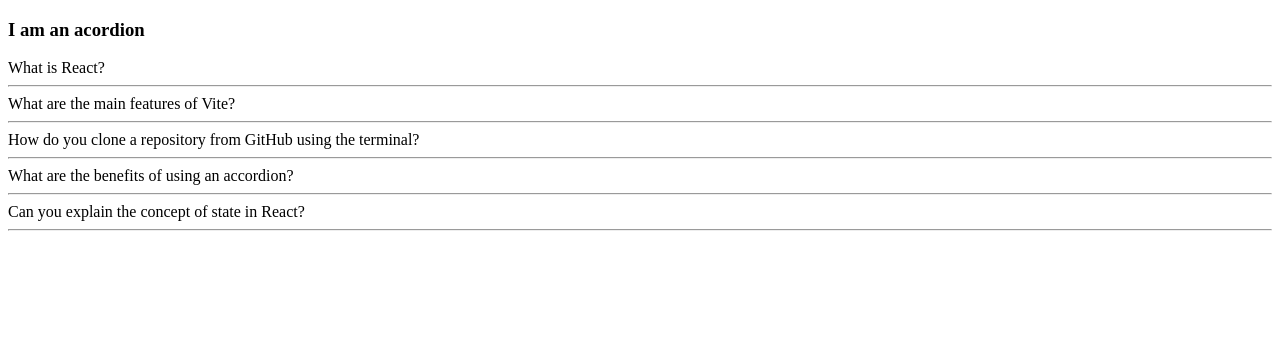
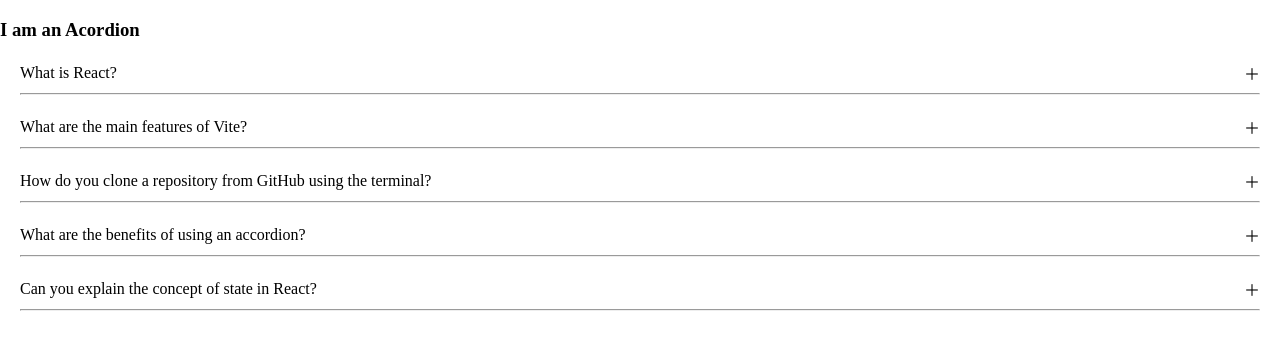
Before and after one commit to KenKambi/25reactprojects, a React (Vite) app in the folder 25reactprojects/: page / in a window 1280 px wide. Shown: the top 350 px of the page. Built offline with nearby package versions, Linux system fonts and the light colour scheme.

Commit message:
style.css

```diff
--- a/25reactprojects/components/acordion/Acordion.jsx
+++ b/25reactprojects/components/acordion/Acordion.jsx
@@ -1,18 +1,22 @@
 import { useState } from "react";
 
+export default function Acordion(props) {
+  const [ans, setAns] = useState(false);
 
-export default function Acordion(props) {
-  const [ans, setAns] = useState(false)
-
-  function showAns (){
-    setAns(prevAns => !prevAns)
+  function showAns() {
+    setAns((prevAns) => !prevAns);
   }
 
   return (
-    <>
-        <div onClick={showAns}> {props.acordion.question} </div>
-        { ans && <div> {props.acordion.answer} </div>}
-        <hr />
-    </>
+    <main className="main-section">
+      <div className="question" onClick={showAns}>
+        {" "}
+        {props.acordion.question}
+        {ans ? <span > &#65293; </span> : <span >  &#65291; </span>}
+      </div>
+
+      {ans && <div className="answer"> {props.acordion.answer} </div>}
+      <hr />
+    </main>
   );
 }
--- a/25reactprojects/components/acordion/style.css
+++ b/25reactprojects/components/acordion/style.css
@@ -0,0 +1,14 @@
+
+body {
+    margin: 0;
+}
+
+.main-section {
+    margin: 20px;
+}
+
+.question {
+    display: flex;
+    justify-content: space-between;
+    align-items: center;
+}
--- a/25reactprojects/src/App.jsx
+++ b/25reactprojects/src/App.jsx
@@ -1,5 +1,6 @@
 import Acordion from "../components/acordion/Acordion";
 import accordionData from "../components/acordion/data";
+
 
 function App() {
   const data = accordionData.map(function (acordion) {
@@ -7,7 +8,7 @@ function App() {
   });
   return (
     <>
-      <h3>I am an acordion</h3>
+      <h3>I am an Acordion</h3>
       {data}
     </>
   );
--- a/25reactprojects/src/main.jsx
+++ b/25reactprojects/src/main.jsx
@@ -1,6 +1,8 @@
 import { StrictMode } from 'react'
 import { createRoot } from 'react-dom/client'
 import App from './App.jsx'
+import "../components/acordion/style.css"
+
 
 createRoot(document.getElementById('root')).render(
   <StrictMode>
```
